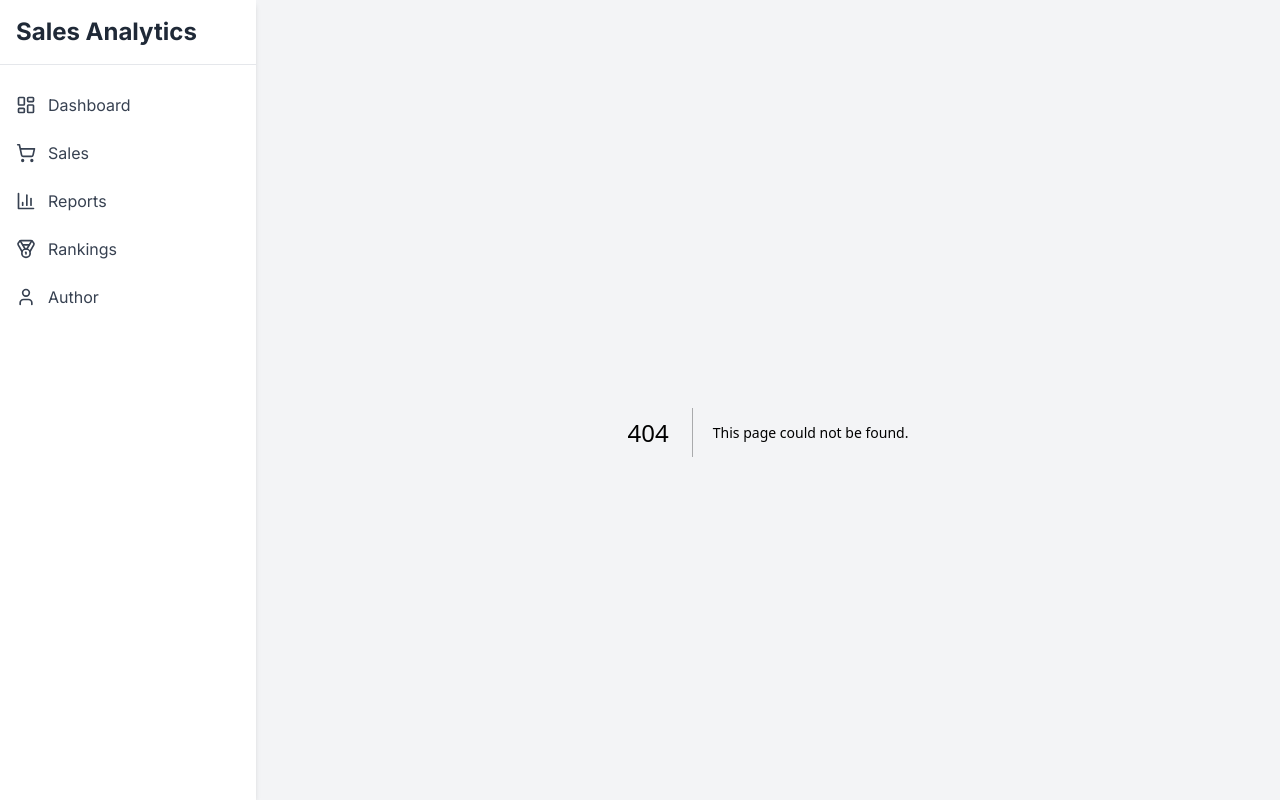
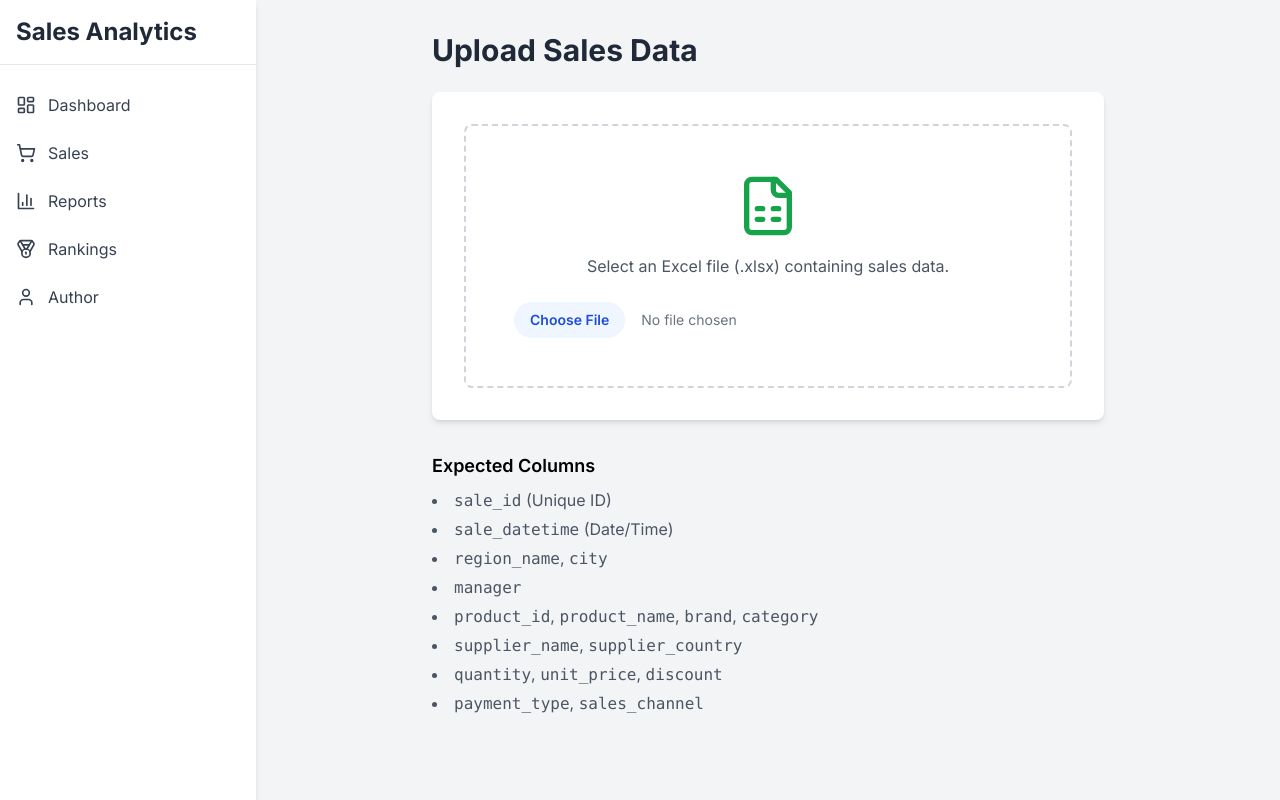
Before and after one commit to JustVimeR/frontend, a Next.js app: page /upload in a window 1280 px wide. Before the commit this address had no page. Built offline with nearby package versions, Linux system fonts and the light colour scheme.

Commit message:
upload page

```diff
--- /dev/null
+++ b/src/app/upload/page.tsx
@@ -0,0 +1,175 @@
+"use client";
+
+import React, { useState } from "react";
+import api from "@/lib/api";
+import {
+	Upload,
+	FileSpreadsheet,
+	CheckCircle,
+	AlertCircle,
+} from "lucide-react";
+
+export default function UploadPage() {
+	const [file, setFile] = useState<File | null>(null);
+	const [uploading, setUploading] = useState(false);
+	const [status, setStatus] = useState<{
+		type: "success" | "error" | null;
+		message: string;
+	}>({ type: null, message: "" });
+
+	const handleFileChange = (e: React.ChangeEvent<HTMLInputElement>) => {
+		if (e.target.files && e.target.files[0]) {
+			setFile(e.target.files[0]);
+			setStatus({ type: null, message: "" });
+		}
+	};
+
+	const handleUpload = async () => {
+		if (!file) return;
+
+		setUploading(true);
+		setStatus({ type: null, message: "" });
+
+		const formData = new FormData();
+		formData.append("file", file);
+
+		try {
+			const res = await api.post("/upload/sales", formData, {
+				headers: {
+					"Content-Type": "multipart/form-data",
+				},
+			});
+			setStatus({
+				type: "success",
+				message: `Successfully processed ${res.data.rows_inserted} new records (from ${res.data.rows_processed} total).`,
+			});
+			setFile(null);
+		} catch (e: any) {
+			console.error(e);
+			setStatus({
+				type: "error",
+				message:
+					e.response?.data?.detail ||
+					"Failed to upload file. Please check format.",
+			});
+		} finally {
+			setUploading(false);
+		}
+	};
+
+	return (
+		<div className="max-w-2xl mx-auto">
+			<h1 className="text-3xl font-bold text-gray-800 mb-6">
+				Upload Sales Data
+			</h1>
+
+			<div className="bg-white rounded-lg shadow-md p-8">
+				<div className="border-2 border-dashed border-gray-300 rounded-lg p-12 text-center hover:bg-gray-50 transition-colors">
+					<div className="flex flex-col items-center">
+						<FileSpreadsheet className="w-16 h-16 text-green-600 mb-4" />
+						<p className="text-gray-600 mb-2">
+							Select an Excel file (.xlsx) containing sales data.
+						</p>
+						<input
+							type="file"
+							accept=".xlsx, .xls"
+							onChange={handleFileChange}
+							className="block w-full text-sm text-gray-500
+                                file:mr-4 file:py-2 file:px-4
+                                file:rounded-full file:border-0
+                                file:text-sm file:font-semibold
+                                file:bg-blue-50 file:text-blue-700
+                                hover:file:bg-blue-100
+                                mt-4
+                            "
+						/>
+					</div>
+				</div>
+
+				{file && (
+					<div className="mt-6 flex items-center justify-between bg-gray-50 p-4 rounded">
+						<div className="flex items-center">
+							<FileSpreadsheet className="w-5 h-5 text-gray-500 mr-2" />
+							<span className="text-gray-700 font-medium">{file.name}</span>
+							<span className="text-gray-400 text-sm ml-2">
+								({(file.size / 1024).toFixed(1)} KB)
+							</span>
+						</div>
+						<button
+							onClick={handleUpload}
+							disabled={uploading}
+							className={`px-4 py-2 rounded flex items-center ${
+								uploading
+									? "bg-gray-400 cursor-not-allowed"
+									: "bg-blue-600 hover:bg-blue-700 text-white"
+							}`}
+						>
+							{uploading ? (
+								<>Loading...</>
+							) : (
+								<>
+									<Upload className="w-4 h-4 mr-2" />
+									Upload
+								</>
+							)}
+						</button>
+					</div>
+				)}
+
+				{status.type && (
+					<div
+						className={`mt-6 p-4 rounded flex items-start ${
+							status.type === "success"
+								? "bg-green-50 text-green-800"
+								: "bg-red-50 text-red-800"
+						}`}
+					>
+						{status.type === "success" ? (
+							<CheckCircle className="w-5 h-5 mr-2 mt-0.5 flex-shrink-0" />
+						) : (
+							<AlertCircle className="w-5 h-5 mr-2 mt-0.5 flex-shrink-0" />
+						)}
+						<div>
+							<h3 className="font-bold">
+								{status.type === "success" ? "Success" : "Error"}
+							</h3>
+							<p className="text-sm">{status.message}</p>
+						</div>
+					</div>
+				)}
+			</div>
+
+			<div className="mt-8">
+				<h3 className="text-lg font-semibold mb-2">Expected Columns</h3>
+				<ul className="list-disc list-inside text-gray-600 space-y-1">
+					<li>
+						<code>sale_id</code> (Unique ID)
+					</li>
+					<li>
+						<code>sale_datetime</code> (Date/Time)
+					</li>
+					<li>
+						<code>region_name</code>, <code>city</code>
+					</li>
+					<li>
+						<code>manager</code>
+					</li>
+					<li>
+						<code>product_id</code>, <code>product_name</code>,{" "}
+						<code>brand</code>, <code>category</code>
+					</li>
+					<li>
+						<code>supplier_name</code>, <code>supplier_country</code>
+					</li>
+					<li>
+						<code>quantity</code>, <code>unit_price</code>,{" "}
+						<code>discount</code>
+					</li>
+					<li>
+						<code>payment_type</code>, <code>sales_channel</code>
+					</li>
+				</ul>
+			</div>
+		</div>
+	);
+}
```
